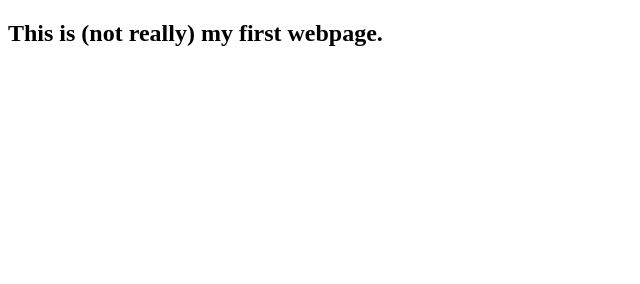
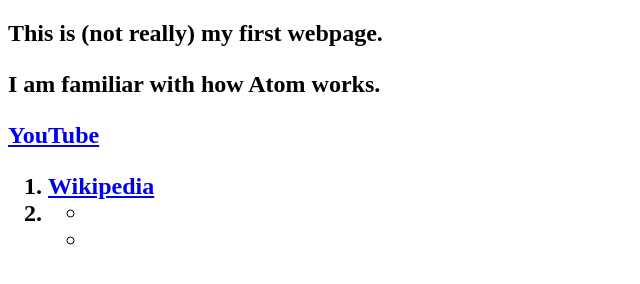
Before and after one commit to gamereric13/lab-07-html, a plain HTML site: page index.html in a window 1280 px wide. Shown: the whole page, without its empty margins (0-640 px from the left). Drawn offline with Linux system fonts and the light colour scheme.

Commit message:
index.html

```diff
--- a/index.html
+++ b/index.html
@@ -5,5 +5,13 @@
 </head>
 <body>
 <h2>This is (not really) my first webpage.<h2>
+  <p> I am familiar with how Atom works.</p>
+  <p> <a href="http://youtube.com">YouTube</a> </p>
+  <ol>
+    <li><a href="http://wikipedia.net">Wikipedia</a></li>
+    <li>
+  <ul>
+    <li>
+    <li>
 </body>
 </html>
```
